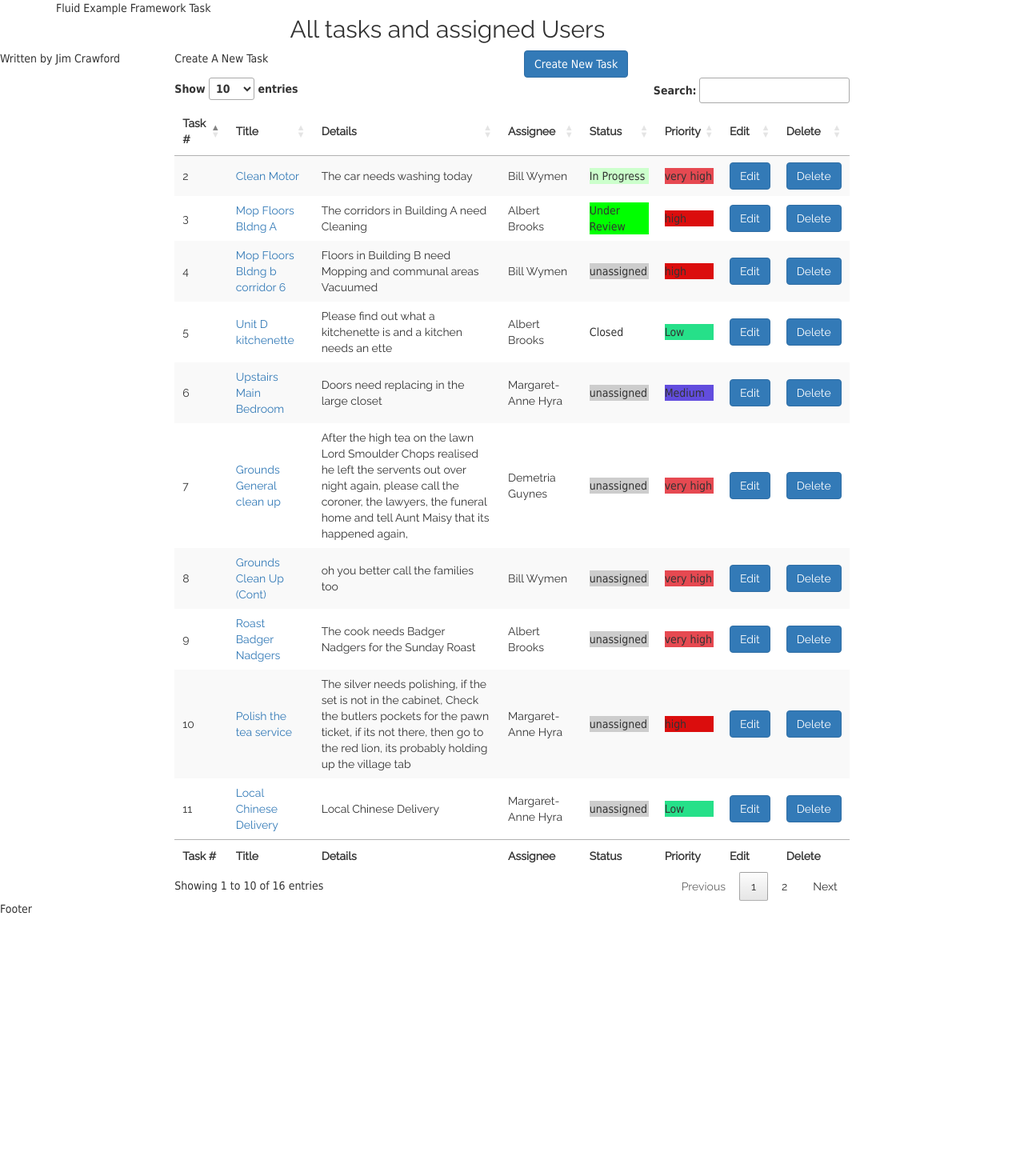
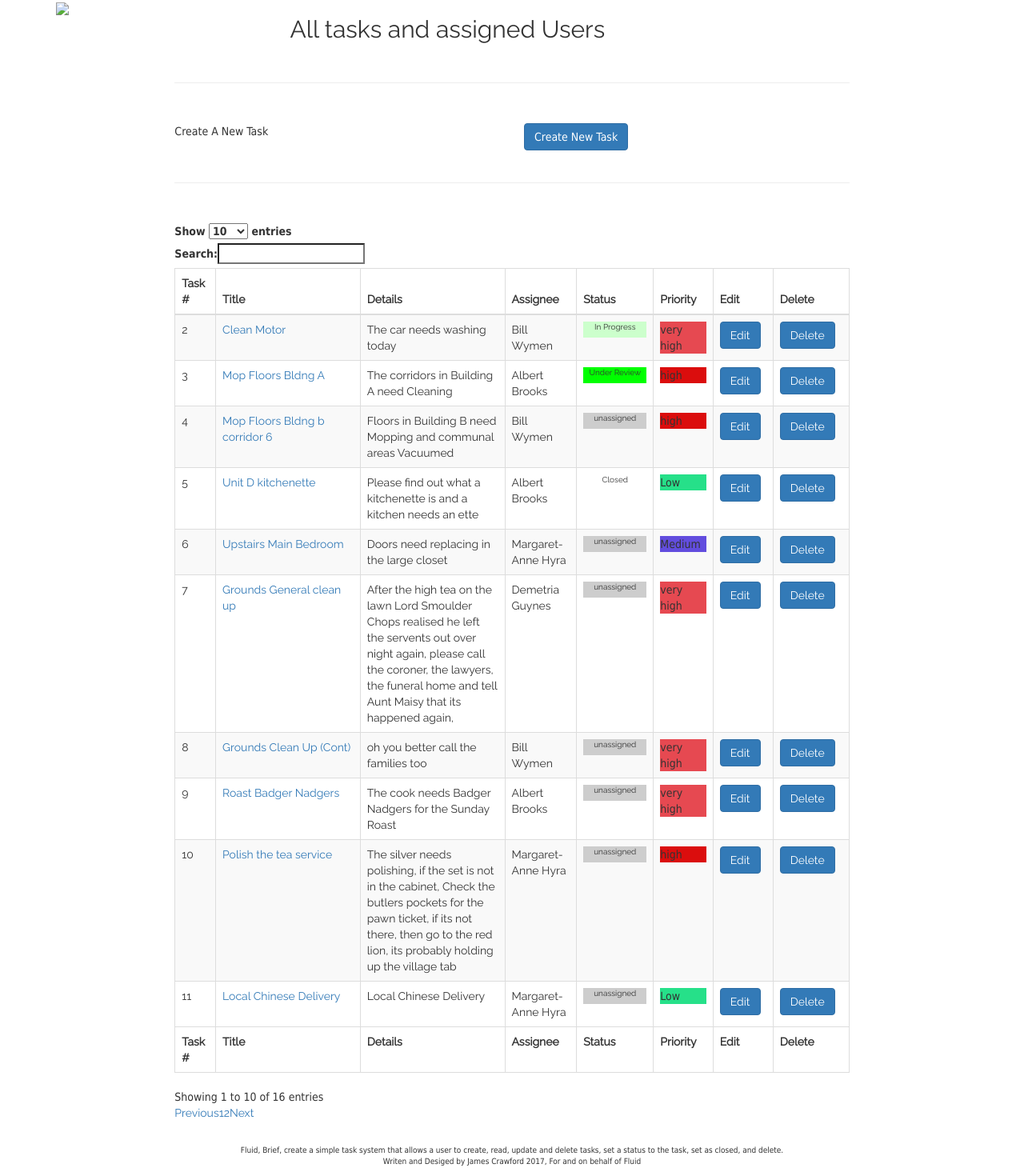
Before and after one commit to jimmyborofan/fluid, a CodeIgniter app: page /database/ in a window 1280 px wide. Shown: the whole page at 80% size. Before the commit the page ends 1142 px from the top, so only its background shows below. Run offline with CodeIgniter, Linux system fonts and the light colour scheme; data comes from the database, SQL or seed files in the repository; some libraries are stand-ins or nearby versions.

Commit message:
Updates to code, commenting and minor code refactor
Format confirmed as URF-8 and coded to PSR standards

Signed-off-by: James Crawford <james.ra.crawford@gmail.com>

```diff
--- a/application/models/users_model.php
+++ b/application/models/users_model.php
@@ -1,4 +1,4 @@
-    <?php
+<?php
 
     /**
      * Description of Users_Model
--- a/application/views/taskTable.php
+++ b/application/views/taskTable.php
@@ -1,4 +1,5 @@
-
+<div class="pageDivider"><hr /></div>
+<section id="createTask">
     <div class="row">
         <div class="col-sm-6" >Create A New Task</div>
         <div class="col-sm-6" >
@@ -7,17 +8,20 @@
             </button>
         </div>
     </div>
-<table class="table-striped" id="taskData">
+    <div class="pageDivider"><hr /></div>
+</section>
+<section id="showTask">
+    <table class="table table-striped table-bordered display " id="taskData">
         <thead>
             <tr>
-            <th>Task #</th>
-            <th>Title</th>
-            <th>Details</th>
-            <th>Assignee</th>
-            <th>Status</th>
-            <th>Priority</th>
-            <th>Edit</th>
-            <th>Delete</th>
+                <th width="7%" >Task #</th>
+                <th width="23%" >Title</th>
+                <th width="23%" >Details</th>
+                <th width="12%" >Assignee</th>
+                <th width="10%" >Status</th>
+                <th width="10%" >Priority</th>
+                <th width="6%" >Edit</th>
+                <th width="6%" >Delete</th>
             </tr>
         </thead>
         <tfoot>
@@ -34,16 +38,17 @@
         </tfoot>
         <?php
             foreach ($data['table'] as $row) {
-            echo "<tr id=\"taskRow" . $row['task_id'] . "\">";
-            echo "<td id=\"taskId" . $row['task_id'] . "\" >" . $row['task_id'] . "</td>";
-            echo "<td id=\"taskName" . $row['task_id'] . "\"><a title\"See details for this task\" id=\"testNameAnchor" . $row['task_id'] . "\" href=\"index.php?/page/showtask/" . $row['task_id'] . "/\" >" . $row['taskname'] . "</a></td>";
-            echo "<td id=\"taskDetails" . $row['task_id'] . "\">" . $row['details'] . "</td>";
-            echo "<td id=\"taskAssignee" . $row['task_id'] . "\">" . $row['assignee'] . "</td>";
-            echo "<td><div id=\"taskStatus" . $row['task_id'] . "\" style=\"width: 100%; background:" . $row['scolour'] . ";\" >" . $row['status'] . "</div></td>";
-            echo "<td><div id=\"taskLabel" . $row['task_id'] . "\" style=\"width: 100%; background:" . $row['lcolour'] . ";\" >" . $row['label'] . "</div></td>";
-            echo "<td><button class=\"btn btn-primary btn-lrg\" id=\"edit" . $row['task_id'] . "\" >Edit</button></td>";
-            echo "<td><button class=\"btn btn-primary btn-lrg\" onclick=\"deleteTask('" . $row['task_id'] . "') \" id=\"delete" . $row['task_id'] . "\" >Delete</button></td>";
+                echo "<tr class=\"taskRow\" id=\"taskRow" . $row['task_id'] . "\">";
+                echo "<td class=\"taskId\" id=\"taskId" . $row['task_id'] . "\" >" . $row['task_id'] . "</td>";
+                echo "<td class=\"taskName\" id=\"taskName" . $row['task_id'] . "\"><a title\"See details for this task\" id=\"testNameAnchor" . $row['task_id'] . "\" href=\"index.php?/page/showtask/" . $row['task_id'] . "/\" >" . $row['taskname'] . "</a></td>";
+                echo "<td class=\"taskDetails\" id=\"taskDetails" . $row['task_id'] . "\">" . $row['details'] . "</td>";
+                echo "<td class=\"taskAsignee\" id=\"taskAssignee" . $row['task_id'] . "\">" . $row['assignee'] . "</td>";
+                echo "<td><div class=\"taskStatus\" id=\"taskStatus" . $row['task_id'] . "\" style=\" background:" . $row['scolour'] . ";\" >" . $row['status'] . "</div></td>";
+                echo "<td><div class=\"taskLabel\" id=\"taskLabel" . $row['task_id'] . "\" style=\" background:" . $row['lcolour'] . ";\" >" . $row['label'] . "</div></td>";
+                echo "<td class=\"taskEdit\"><button class=\"btn btn-primary btn-lrg\" id=\"edit" . $row['task_id'] . "\" >Edit</button></td>";
+                echo "<td class=\"taskDelete\"><button class=\"btn btn-primary btn-lrg\" onclick=\"deleteTask('" . $row['task_id'] . "') \" id=\"delete" . $row['task_id'] . "\" >Delete</button></td>";
                 echo "</tr>";
             }
         ?>
     </table>
+</section>
--- a/application/views/templates/createModal.php
+++ b/application/views/templates/createModal.php
@@ -14,8 +14,8 @@
                 <option value="1">Select...</option>
                 <?php
                     foreach ($form['users'] as $user) {
-                    echo "<option value=\"" . $user['userId']."\">"
-                            . "".$user['username'] . "</option>";
+                        echo "<option value=\"" . $user['userId'] . "\">"
+                        . "" . $user['username'] . "</option>";
                     }
                 ?>
             </select>
@@ -37,7 +37,7 @@
                 <?php
                     foreach ($form['labels'] as $lbl) {
                         echo "<option value=\"" . $lbl['labelId']
-                            ."\">" . $lbl['name'] . "</option>";
+                        . "\">" . $lbl['name'] . "</option>";
                     }
                 ?>
             </select>
--- a/application/views/templates/deleteModal.php
+++ b/application/views/templates/deleteModal.php
@@ -1,4 +1,4 @@
-<div id="dialogDelete" title="Delete Task">
+ <div id="dialogDelete" title="Delete Task">
     <form>
         <fieldset>
             <label for="delTask">Are you Sure?</label>
--- a/application/views/templates/footer.php
+++ b/application/views/templates/footer.php
@@ -2,7 +2,7 @@
     <div class="rightBar col-sm-2"></div>
 </div>
     <div class="row footer">
-        <div class="col-sm-12">Footer</div>
+        <div class="col-sm-12"><p class="footerText">Fluid, Brief, create a simple task system that allows a user to create, read, update and delete tasks, set a status to the task, set as closed, and delete.<br /> Writen and Desiged by James Crawford 2017, For and on behalf of Fluid </p></div>
     </div>
 </div>
 </body>
--- a/application/views/templates/header.php
+++ b/application/views/templates/header.php
@@ -29,18 +29,18 @@
         <link href="/css/style.css" rel="stylesheet" />
         <link href="/css/responsive.css" rel="stylesheet" />
         <script src="/js/custom.js" type="text/javascript"></script>
-        <!-- Data Tables js files, do not remove these, if you do, a lot of functions will break -->
-        <link rel="stylesheet" type="text/css" href="https://cdn.datatables.net/v/bs/pdfmake-0.1.27/dt-1.10.15/af-2.2.0/b-1.3.1/b-colvis-1.3.1/b-html5-1.3.1/b-print-1.3.1/cr-1.3.3/r-2.1.1/rr-1.2.0/datatables.min.css"/>
-        <script src="/js/<?=$view;?>.js" type="text/javascript"></script>
+        <!-- Data Tables js files, do not remove these, if you do, a lot of functions will break
+        <link rel="stylesheet" type="text/css" href="https://cdn.datatables.net/v/bs/pdfmake-0.1.27/dt-1.10.15/af-2.2.0/b-1.3.1/b-colvis-1.3.1/b-html5-1.3.1/b-print-1.3.1/cr-1.3.3/r-2.1.1/rr-1.2.0/datatables.min.css"/> -->
+        <script src="/js/<?= $view; ?>.js" type="text/javascript"></script>
         <script type="text/javascript" src="https://cdn.datatables.net/v/bs/pdfmake-0.1.27/dt-1.10.15/af-2.2.0/b-1.3.1/b-colvis-1.3.1/b-html5-1.3.1/b-print-1.3.1/cr-1.3.3/r-2.1.1/rr-1.2.0/datatables.min.js"></script>
     </head>
     <body>
         <div class="container">
             <div class="row header">
-        <div class="col-sm-3">Fluid Example Framework Task</div>
+                <div class="col-sm-3"><a href="https://placeholder.com"><img src="http://via.placeholder.com/200x150"></a></div>
                 <div class="col-sm-9"><h2><?= $title; ?></h2></div>
             </div>
         </div>
         <div class="row">
-        <div class="leftBar col-sm-2">Written by Jim Crawford</div>
+            <div class="leftBar col-sm-2"></div>
             <div class="content col-sm-8">
--- a/css/style.css
+++ b/css/style.css
@@ -7,3 +7,65 @@
         font-family : Tahoma, sans-serif
 
     }
+
+	th, td {
+		padding: 5px;
+	}
+
+	.taskRow {
+
+	}
+
+	.taskId {
+
+	}
+
+	.taskName {
+
+	}
+
+	.taskDetails {
+
+	}
+	.taskAssignee {
+
+	}
+	.taskStatus {
+    font-size: 10px;
+    font-family: raleway;
+    height: 100%;
+    width: 100%;
+    min-width: 70px;
+    min-height: 20px;
+    text-align: center;
+}
+	.taskEdit {
+
+	}
+
+
+	.taskDelete {
+
+	}
+
+	.statusShw, .labelShw {
+		max-width: 130px;
+		text-align: center;
+	}
+
+	.footerText {
+
+		text-align: center;
+		font-size: 10px;
+		padding-top: 30px;
+	}
+
+	.pageDivider{
+		padding-top: 20px;
+		padding-bottom : 30px;
+	}
+
+	.pageDivier hr {
+		width: 75%;
+		color: #aaa;
+	}
--- a/js/showTask.js
+++ b/js/showTask.js
@@ -1,5 +1,3 @@
 /*
- * To change this license header, choose License Headers in Project Properties.
- * To change this template file, choose Tools | Templates
- * and open the template in the editor.
+ * Javascript Tasks for the showTask.php view
  */
```
Also changed, not shown: application/controllers/Ajax.php (+40 -18 lines), application/views/showTask.php (+44 -12 lines), js/custom.js (+7 -40 lines), js/taskTable.js (+5 -7 lines), 1 other file. Lines whose indentation alone changed are shown as unchanged.
